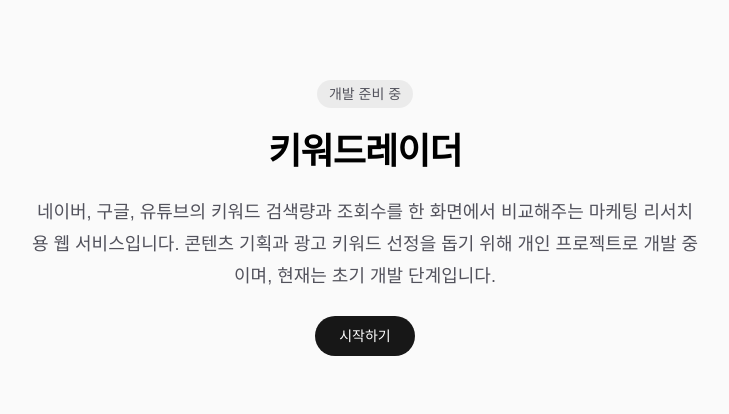
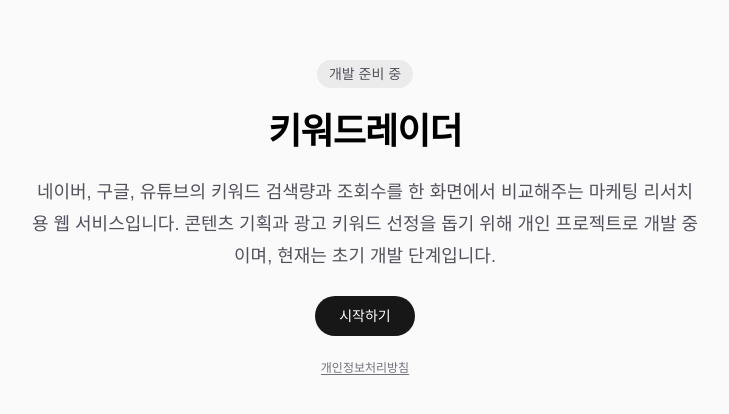
Before and after one commit to pepsi139/keyword-search-app, a Next.js app: page / in a window 1280 px wide. Shown: the part 182-596 px from the top of the page, without its empty margins (275-1004 px from the left). Built offline with nearby package versions, Linux system fonts and the light colour scheme.

Commit message:
Search Console 인증

```diff
--- a/src/app/page.tsx
+++ b/src/app/page.tsx
@@ -22,6 +22,12 @@
         >
           시작하기
         </Link>
+        <Link
+          href="/privacy"
+          className="text-xs text-zinc-500 underline underline-offset-2 hover:text-zinc-700 dark:text-zinc-400 dark:hover:text-zinc-200"
+        >
+          개인정보처리방침
+        </Link>
       </main>
     </div>
   );
```
